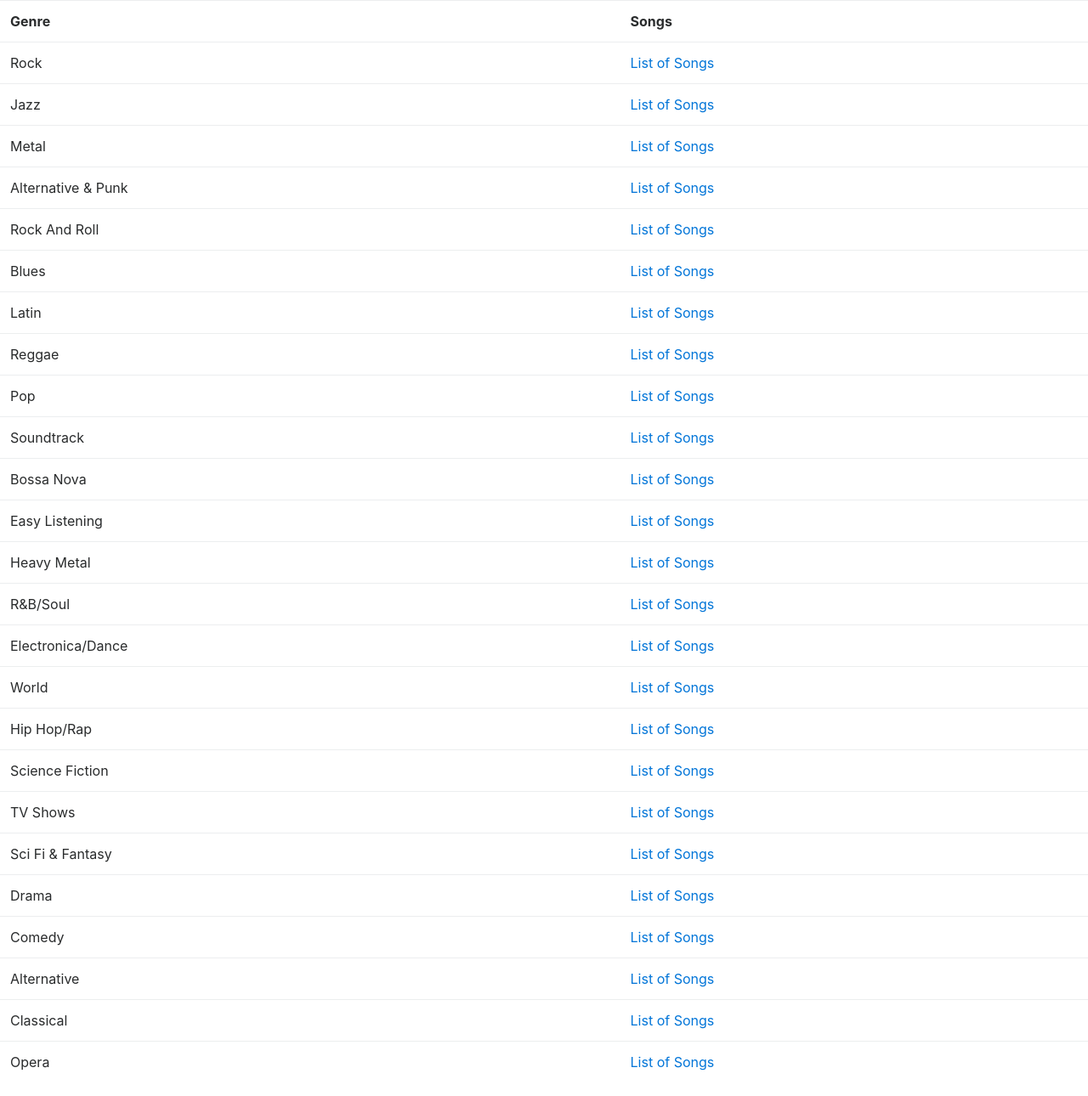
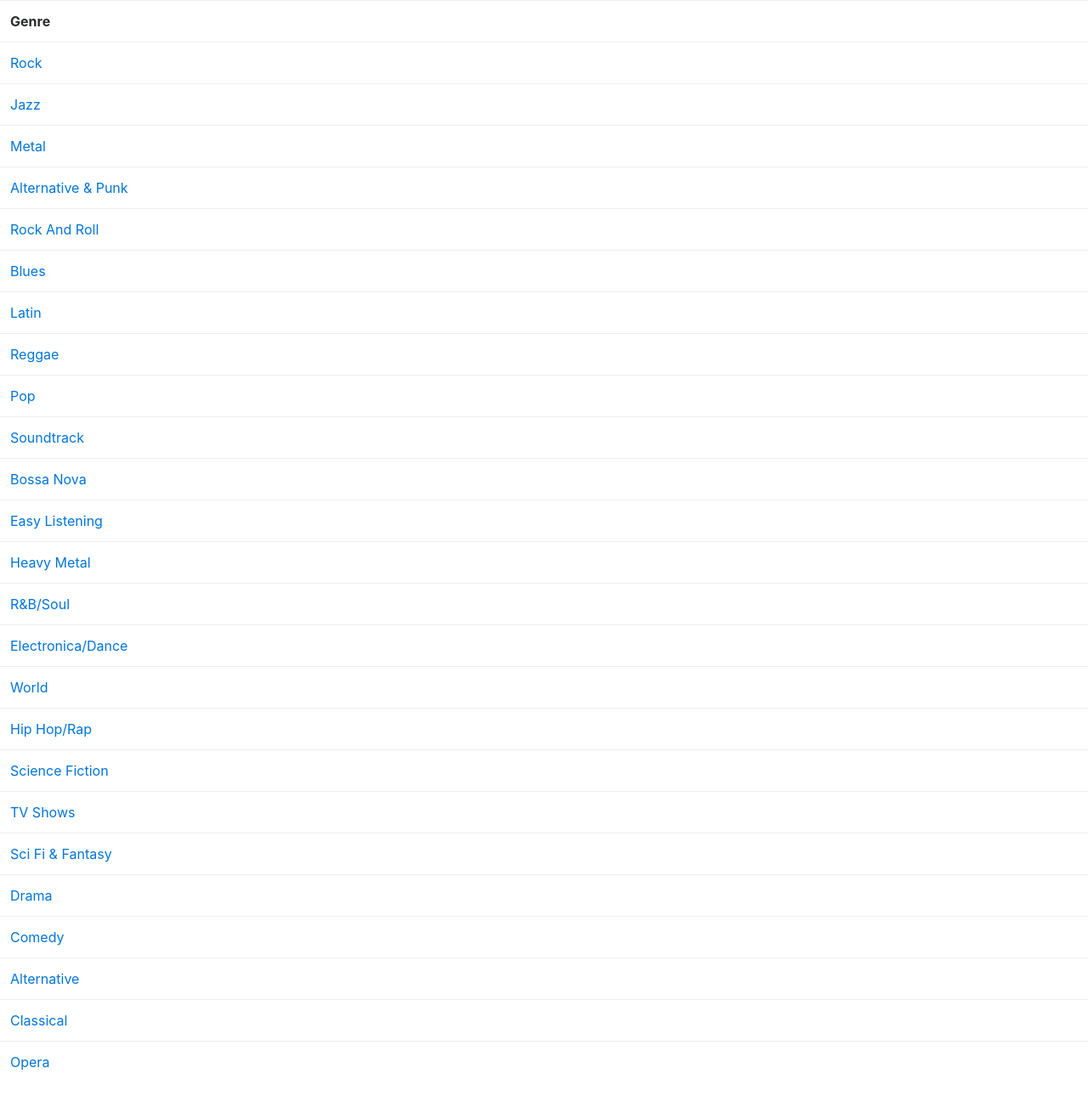
Before and after one commit to AsiaClarkson/-itp405-assignment1, a PHP site: page / in a window 1280 px wide. Shown: the whole page at 85% size. Run offline with PHP 8.4, Linux system fonts and the light colour scheme; data comes from the database, SQL or seed files in the repository.

Commit message:
small changes

```diff
--- a/index.php
+++ b/index.php
@@ -20,15 +20,11 @@ $genres = $statement->fetchAll(PDO::FETCH_OBJ);
     <table class='table'>
         <tr>
             <th>Genre</th>
-            <th>Songs</th>
         </tr>
         <?php foreach($genres as $genre) : ?>
         <tr>
             <td>
-                <?php echo $genre->Name ?>
-            </td>
-            <td>
-                <a href='tracks.php?genre=<?php echo urlencode($genre->Name) ?>'>List of Songs</a>
+                <a href='tracks.php?genre=<?php echo urlencode($genre->Name) ?>'><?php echo $genre->Name ?></a>
             </td>
         </tr>
         <?php endforeach ?>
```
